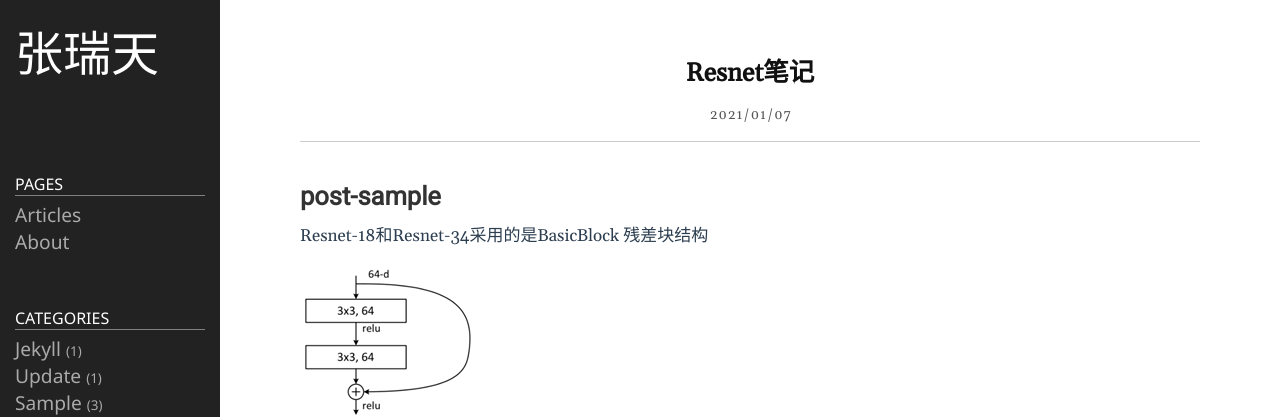
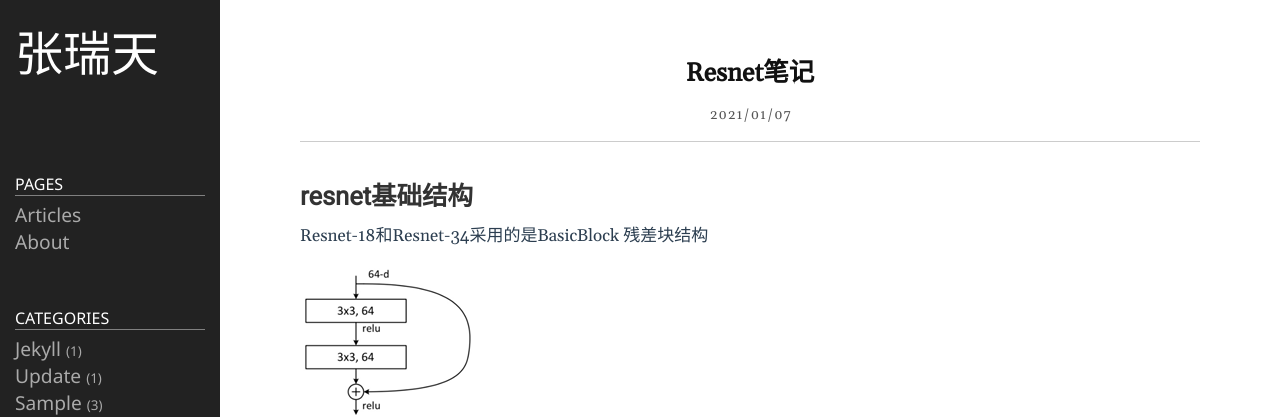
Before and after one commit to RoutineZ/routinez.github.io, a Jekyll site: the page built from _posts/2021-01-07-github-photo.markdown, in a window 1280 px wide. Shown: the top 417 px of the page. Built offline with Jekyll 4.4.1, drawn with Linux system fonts in a browser that asks for light colours.

Commit message:
修改文件: _posts/2021-01-07-github-photo.markdown

```diff
--- a/_posts/2021-01-07-github-photo.markdown
+++ b/_posts/2021-01-07-github-photo.markdown
@@ -4,7 +4,7 @@ title: Resnet笔记
 date: 2021-01-07 12:19:23 +0900
 category: sample
 ---
-# post-sample
+# resnet基础结构
 
 
 Resnet-18和Resnet-34采用的是BasicBlock 残差块结构
```
